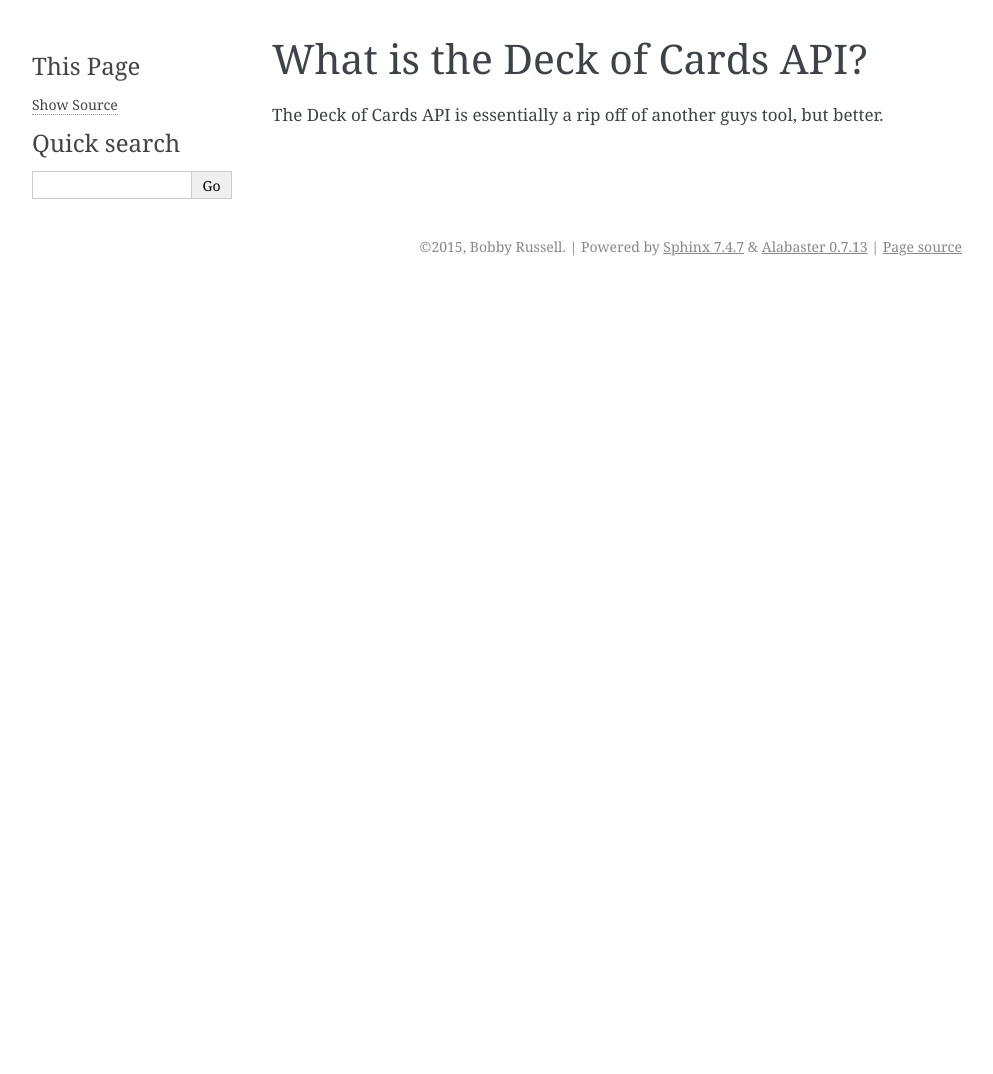
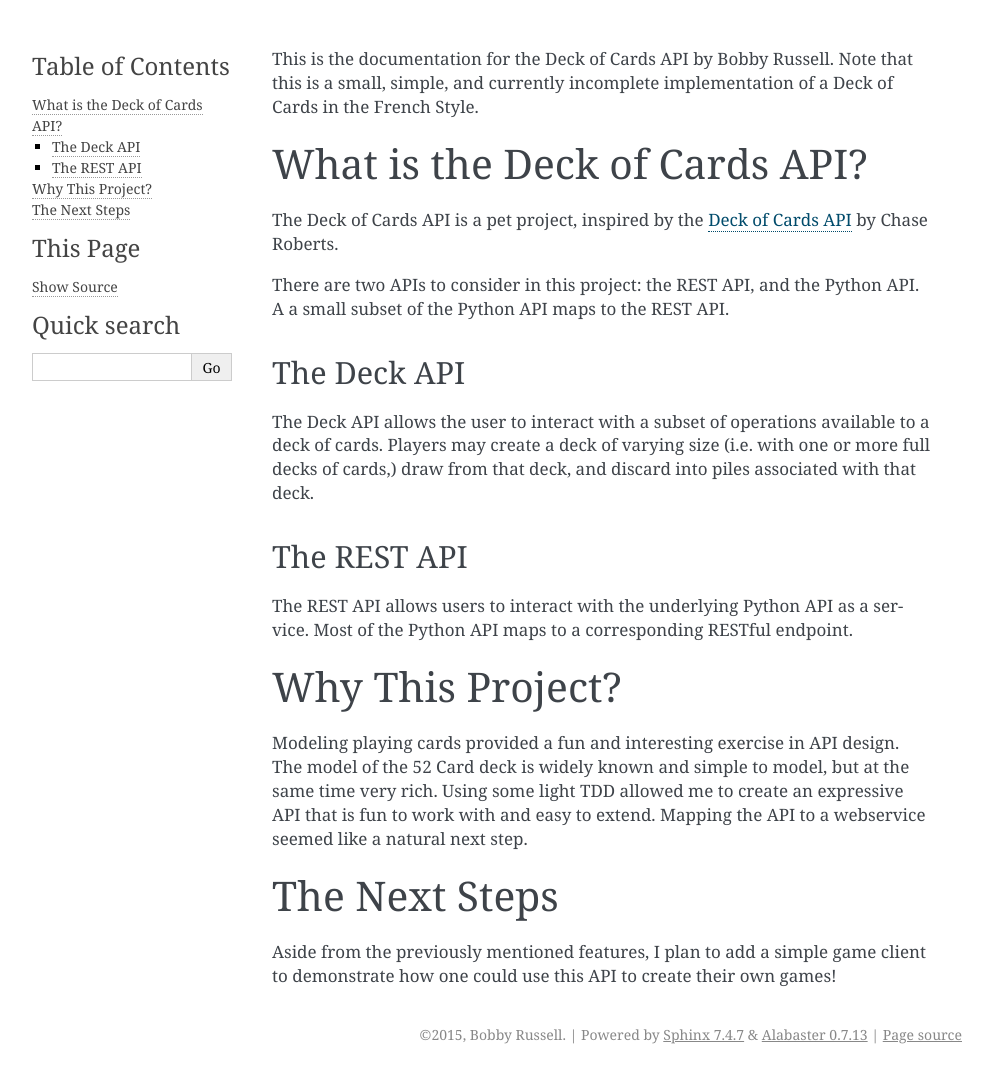
Before and after one commit to bobbyrussell/deck-of-cards-api, a Sphinx documentation site: the page built from docs/introduction.rst, in a window 1280 px wide. Shown: the whole page, without its empty margins (148-1141 px from the left). Built offline with Sphinx 7.4.7, drawn with Linux system fonts in a browser that asks for light colours; before the commit the page ends 900 px from its top, so only the background shows below that.

Commit message:
Start Adding Documentation

```diff
--- a/docs/introduction.rst
+++ b/docs/introduction.rst
@@ -1,5 +1,47 @@
+This is the documentation for the Deck of Cards API by Bobby Russell.
+Note that this is a small, simple, and currently incomplete implementation of a
+Deck of Cards in the French Style.
+
 What is the Deck of Cards API?
-==============================
+===============================
 
-The Deck of Cards API is essentially a rip off of another guys tool, but
-better.
+The Deck of Cards API is a pet project, inspired by the `Deck of Cards API`_ by
+Chase Roberts.
+
+There are two APIs to consider in this project: the REST API, and the Python
+API. A a small subset of the Python API maps to the REST API.
+
+============
+The Deck API
+============
+
+The Deck API allows the user to interact with a subset of operations
+available to a deck of cards. Players may create a deck of varying size (i.e.
+with one or more full decks of cards,) draw from that deck, and discard into
+piles associated with that deck.
+
+============
+The REST API
+============
+
+The REST API allows users to interact with the underlying Python API as a
+service. Most of the Python API maps to a corresponding RESTful endpoint.
+
+Why This Project?
+=================
+
+Modeling playing cards provided a fun and interesting exercise in API design.
+The model of the 52 Card deck is widely known and simple to model, but at the
+same time very rich. Using some light TDD allowed me to create an expressive
+API that is fun to work with and easy to extend. Mapping the API to a
+webservice seemed like a natural next step.
+
+The Next Steps
+==============
+
+Aside from the previously mentioned features, I plan to add a simple game
+client to demonstrate how one could use this API to create their own games!
+
+
+.. _Deck of Cards API: https://github.com/crobertsbmw/deckofcards
+.. _here: h
```
Also changed, not shown: README.md (+36 -10 lines).
